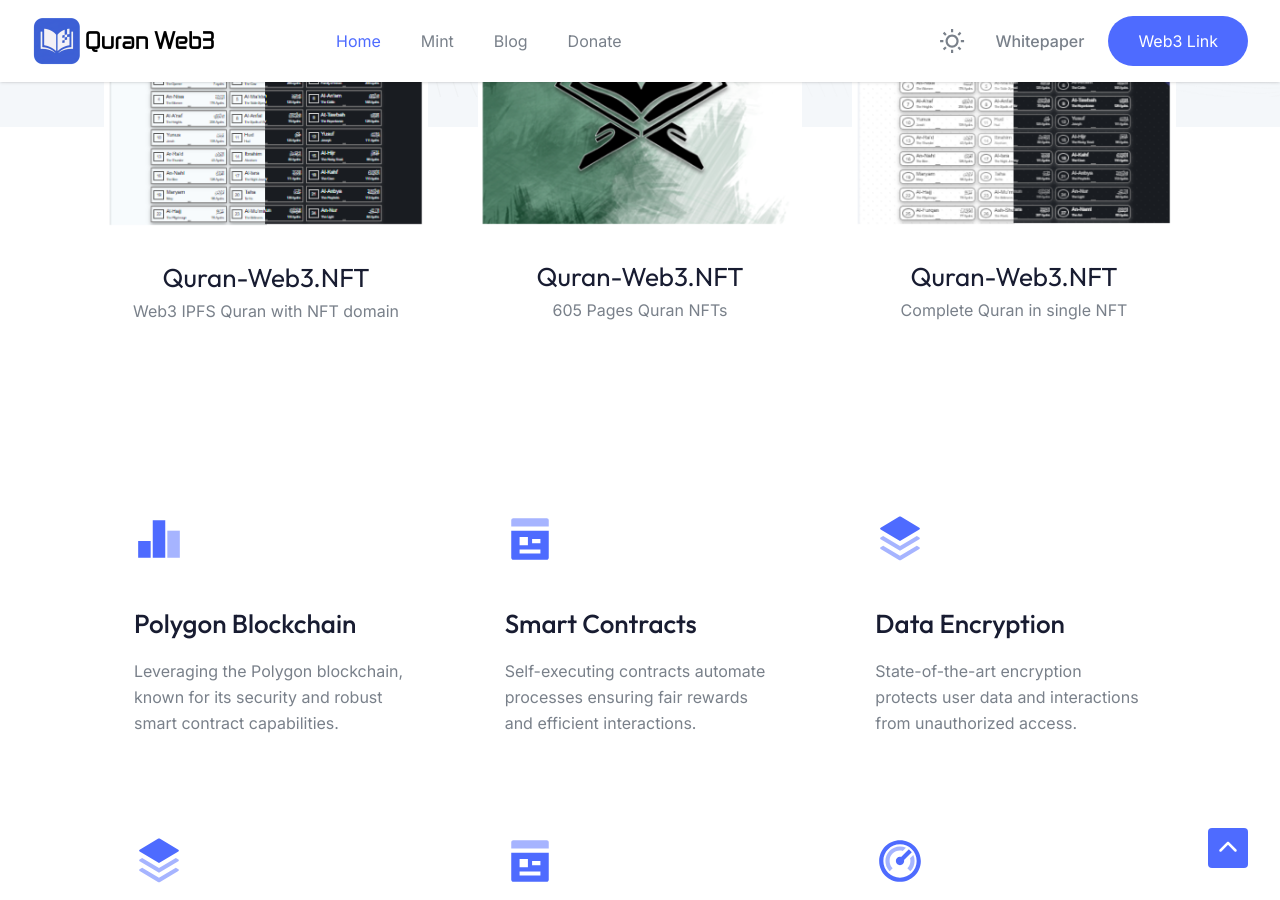
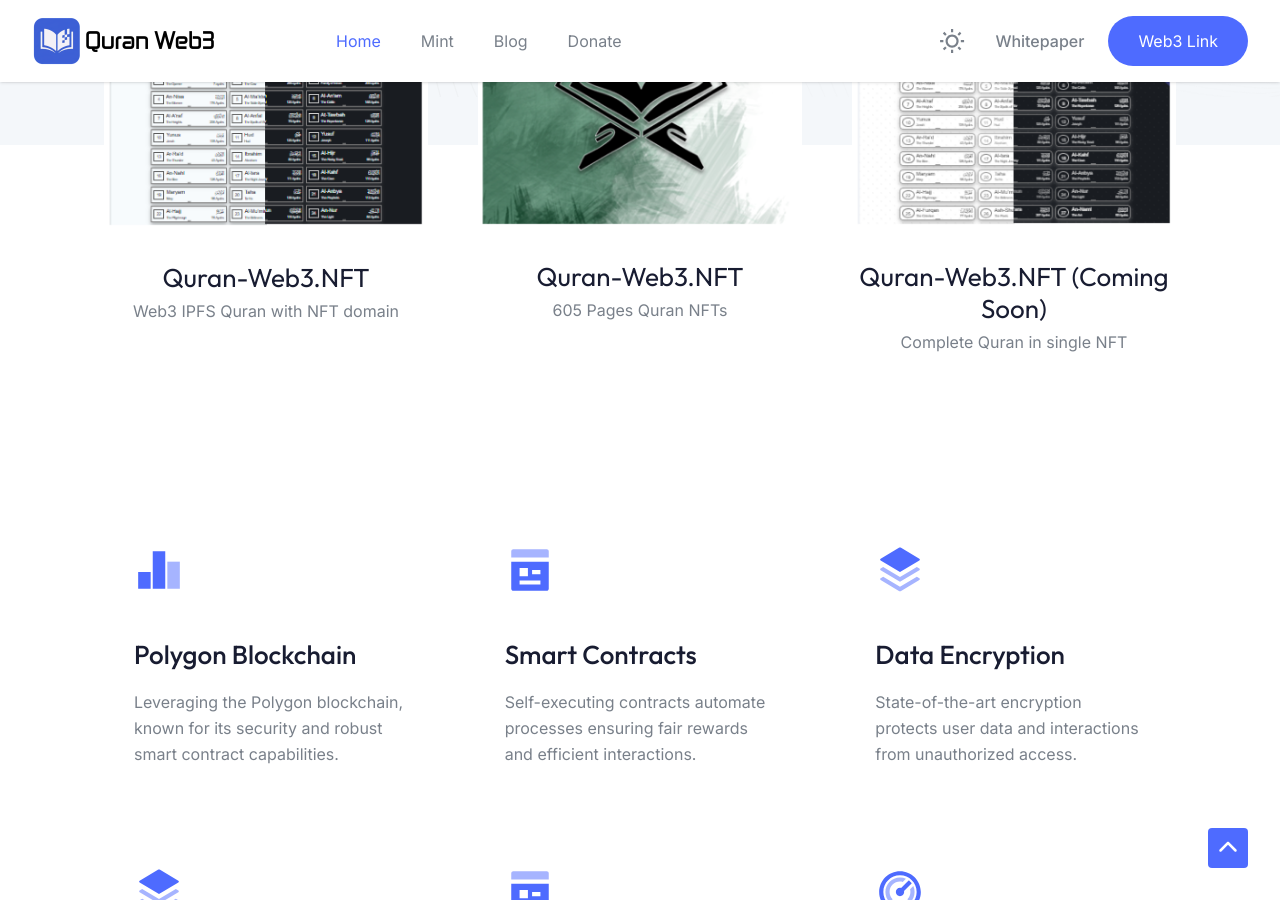
Before and after one commit to quran-web3/quran-web3.github.io, a Jekyll site: the page built from index.html, in a window 1280 px wide and 900 px high, scrolled down 2340 px. Built offline with Jekyll 4.4.1, drawn with Linux system fonts in a browser that asks for light colours.

Commit message:
Update home.html

```diff
--- a/_layouts/home.html
+++ b/_layouts/home.html
@@ -189,12 +189,11 @@
                   <span class="h -ud-left-5 -ud-bottom-21 rc de gd gh if wa"></span>
                   <span class="h s p rc vd hd mh va"></span>
                   <div class="h s p vd ij jj xa">
-                    <a href="https://bafybeibiwtosvor2oarajpv4ox7p4yoyzjtelhqhclm4velzydgixu2f2u.ipfs.inbrowser.link/" target="_blank"><img src="{{ '/images/link.png' | relative_url }}" alt="Open" /></a>
                   </div>
                 </div>
               </div>
               <h4 class="yj go kk wm ob zb">Quran-Web3.NFT</h4>
-              <p>Web3 IPFS Quran with NFT domain</p>
+             <a href="https://bafybeibiwtosvor2oarajpv4ox7p4yoyzjtelhqhclm4velzydgixu2f2u.ipfs.inbrowser.link/" target="_blank"><p>Web3 IPFS Quran with NFT domain</p></a>
             </div>
             <div class="animate_top rj vd kn to/3">
               <div class="c i pg z-1">
@@ -203,12 +202,11 @@
                   <span class="h -ud-left-5 -ud-bottom-21 rc de gd gh if wa"></span>
                   <span class="h s p rc vd hd mh va"></span>
                   <div class="h s p vd ij jj xa">
-                   <a href="https://opensea.io/collection/quran-web3-nft" target="_blank"><img src="{{ '/images/link.png' | relative_url }}" alt="Open" /></a>
                  </div>
                 </div>
               </div>
               <h4 class="yj go kk wm ob zb">Quran-Web3.NFT</h4>
-              <p>605 Pages Quran NFTs</p>
+             <a href="https://opensea.io/collection/quran-web3-nft" target="_blank"><p>605 Pages Quran NFTs</p></a>
             </div>
             <div class="animate_top rj vd kn to/3">
               <div class="c i pg z-1">
@@ -217,12 +215,11 @@
                   <span class="h -ud-left-5 -ud-bottom-21 rc de gd gh if wa"></span>
                   <span class="h s p rc vd hd mh va"></span>
                   <div class="h s p vd ij jj xa">
-                   <a href="#"><img src="{{ '/images/link.png' | relative_url }}" alt="Open" /></a>
                   </div>
                 </div>
               </div>
-              <h4 class="yj go kk wm ob zb">Quran-Web3.NFT</h4>
-              <p>Complete Quran in single NFT</p>
+              <h4 class="yj go kk wm ob zb">Quran-Web3.NFT (Coming Soon)</h4>
+                   <a href="{{ '/mint.html' | relative_url }}" target="_blank"><p>Complete Quran in single NFT</p></a>
             </div>
           </div>
         </div>
```
